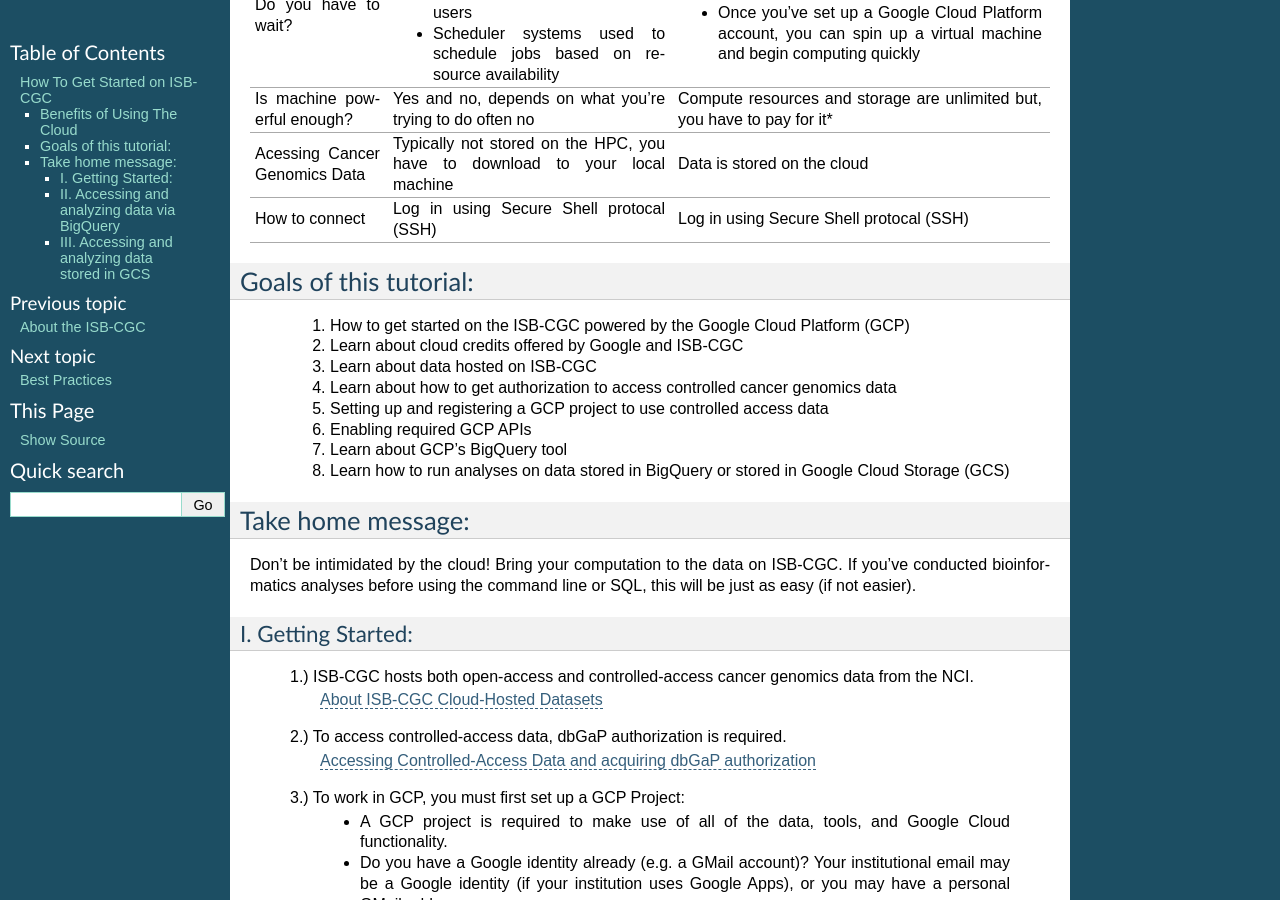
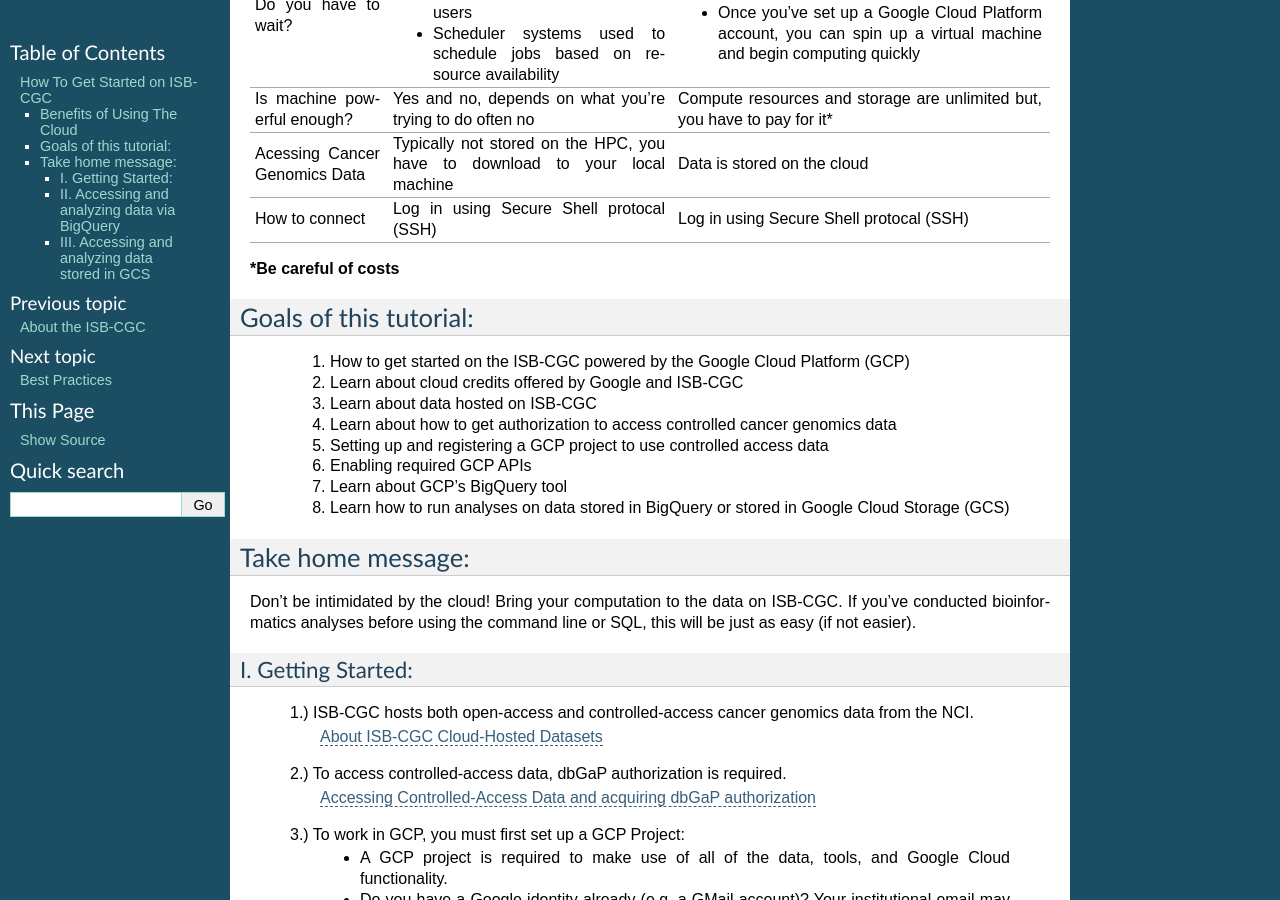
Before and after one commit to isb-cgc/readthedocs, a Sphinx documentation site: the page built from docs/source/sections/HowToGetStartedonISB-CGC.rst, in a window 1280 px wide and 900 px high, scrolled down 1018 px. Built offline with Sphinx 7.4.7, drawn with Linux system fonts in a browser that asks for light colours; pages that are not in the unit, such as notebooks, are missing from menus.

Commit message:
asterick explanation added

```diff
--- a/docs/source/sections/HowToGetStartedonISB-CGC.rst
+++ b/docs/source/sections/HowToGetStartedonISB-CGC.rst
@@ -80,7 +80,7 @@
 | connect   | protocal (SSH)                      | protocal (SSH)                          |
 |           |                                     |                                         |
 +-----------+-------------------------------------+-----------------------------------------+
-
+***Be careful of costs**
 
 Goals of this tutorial:
 ========================
```
